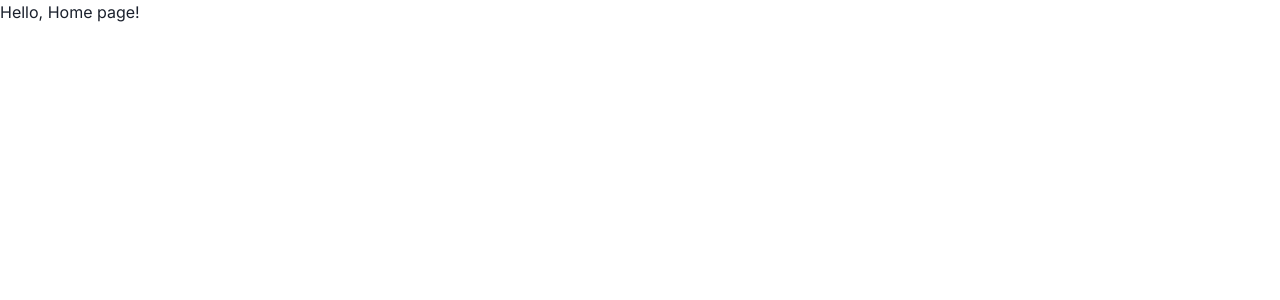
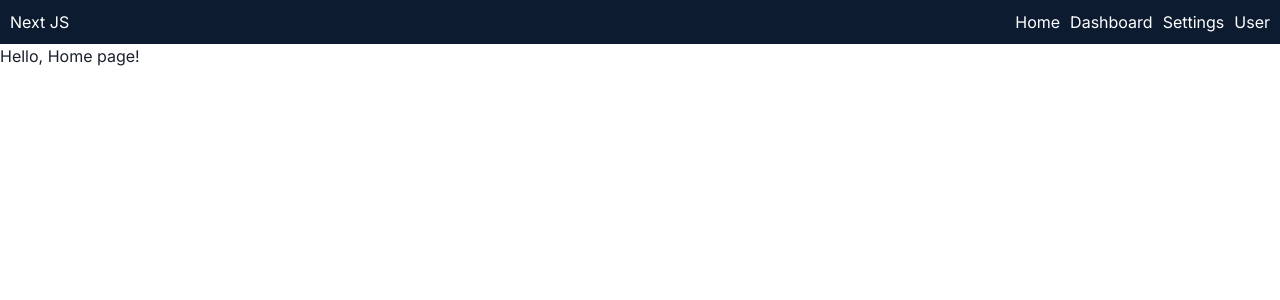
Before and after one commit to Francomitoire/poc-next, a Next.js app: page / in a window 1280 px wide. Shown: the top 300 px of the page. Built offline with nearby package versions, Linux system fonts and the light colour scheme.

Commit message:
feat(root layout): add navbar

```diff
--- /dev/null
+++ b/app/components/Navbar/Navbar.tsx
@@ -0,0 +1,46 @@
+import Link from "next/link"
+
+const routes = [
+  {
+    label: 'Home',
+    to: '/'
+  },
+  {
+    label: 'Dashboard',
+    to: '/dashboard'
+  },
+  {
+    label: 'Settings',
+    to: '/dashboard/settings'
+  },
+  {
+    label: 'User',
+    to: '/dashboard/user'
+  },
+
+]
+
+export default function Navbar() {
+  return <nav style={{
+    display: 'flex',
+    flexDirection: 'row',
+    justifyContent: 'space-between',
+    alignItems: 'center',
+    padding: '10px',
+    backgroundColor: '#0d1b30',
+    color: '#ffffff'
+}}>
+    <p>Next JS</p>
+    <ul style={{
+      listStyle: 'none',
+      display: 'flex',
+      flexDirection: 'row',
+      justifyContent: 'flex-end',
+      gap: '10px'
+    }}>
+      {routes.map((route, index) => <li key={index}>
+        <Link href={route.to}>{route.label}</Link>
+      </li> )}
+    </ul>
+  </nav>
+}
--- a/app/layout.tsx
+++ b/app/layout.tsx
@@ -1,6 +1,7 @@
 import "./globals.css";
 import { Inter } from "next/font/google";
 import ThemeProvider from "./theme-provider";
+import Navbar from "./components/Navbar/Navbar";
 const inter = Inter({ subsets: ["latin"] });
 
 export const metadata = {
@@ -16,7 +17,10 @@ export default function RootLayout({
   return (
     <html lang="en">
       <body className={inter.className}>
-        <ThemeProvider>{children}</ThemeProvider>
+        <ThemeProvider>
+          <Navbar></Navbar>
+          {children}
+          </ThemeProvider>
       </body>
     </html>
   );
```
